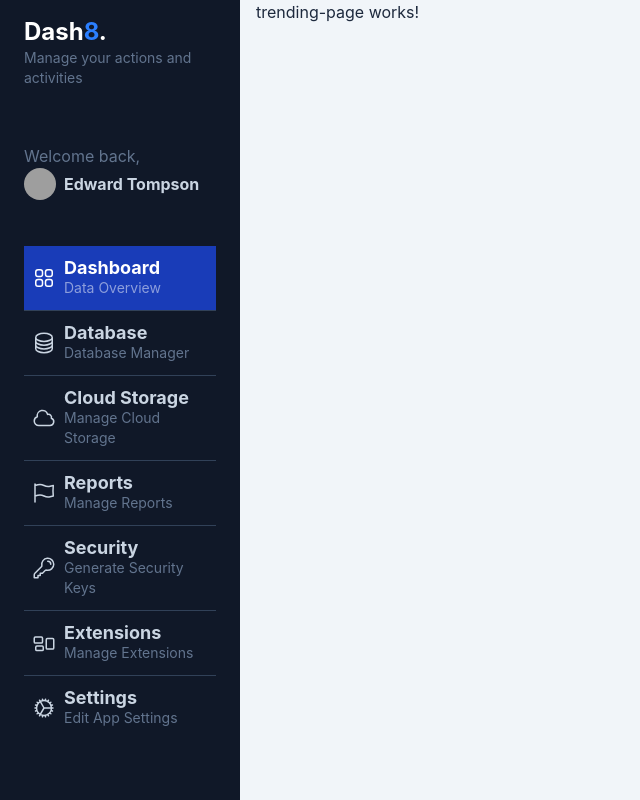
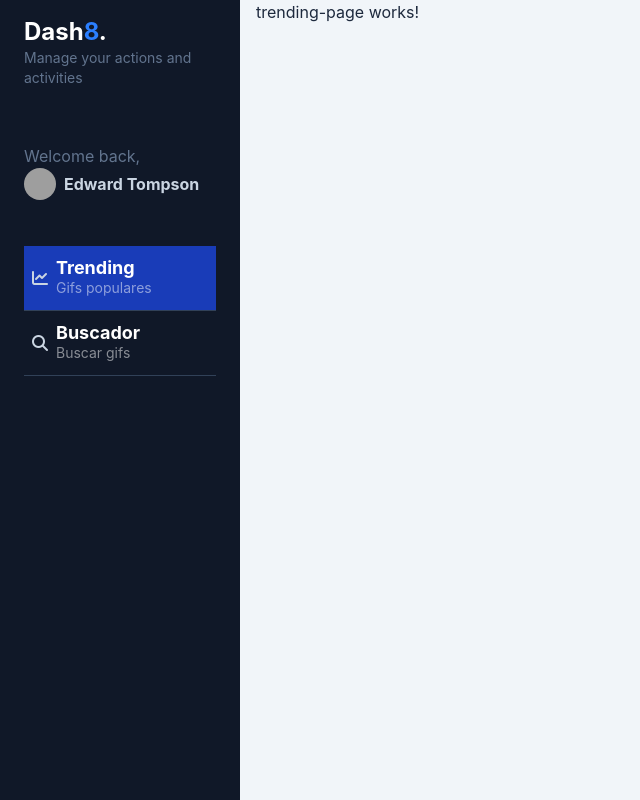
Before and after one commit to raulsr92/Project-rasr-gifsapp, an Angular app: page /dashboard/trending in a window 1280 px wide. Shown: the whole page, without its empty margins (0-640 px from the left). Built offline with nearby package versions, Linux system fonts and the light colour scheme; grey boxes are pictures that could not be loaded.

Commit message:
Clase 72 - RouterLinks

```diff
--- a/src/app/gifs/components/gifs-side-menu/gifs-side-menu-options/gifs-side-menu-options.html
+++ b/src/app/gifs/components/gifs-side-menu/gifs-side-menu-options/gifs-side-menu-options.html
@@ -1,82 +1,20 @@
-              <!--Nav-->
+  <!--Nav  clase de opcion activa: bg-blue-800-->
+
     <div id="nav" class="w-full px-6">
-                <a href="#" class="w-full px-2 inline-flex space-x-2 items-center border-b border-slate-700 py-3 bg-blue-800 hover:bg-white/5 transition ease-linear duration-150">
+
+      @for (option of menuOptions; track option.route) {
+
+        <a [routerLink]="option.route" routerLinkActive="bg-blue-800"  class="w-full px-2 inline-flex space-x-2 items-center border-b border-slate-700 py-3  hover:bg-white/5 transition ease-linear duration-150">
             <div>
-                        <svg xmlns="http://www.w3.org/2000/svg" fill="none" viewBox="0 0 24 24" stroke-width="1.5" stroke="currentColor" class="w-6 h-6 text-white">
-                            <path stroke-linecap="round" stroke-linejoin="round" d="M3.75 6A2.25 2.25 0 016 3.75h2.25A2.25 2.25 0 0110.5 6v2.25a2.25 2.25 0 01-2.25 2.25H6a2.25 2.25 0 01-2.25-2.25V6zM3.75 15.75A2.25 2.25 0 016 13.5h2.25a2.25 2.25 0 012.25 2.25V18a2.25 2.25 0 01-2.25 2.25H6A2.25 2.25 0 013.75 18v-2.25zM13.5 6a2.25 2.25 0 012.25-2.25H18A2.25 2.25 0 0120.25 6v2.25A2.25 2.25 0 0118 10.5h-2.25a2.25 2.25 0 01-2.25-2.25V6zM13.5 15.75a2.25 2.25 0 012.25-2.25H18a2.25 2.25 0 012.25 2.25V18A2.25 2.25 0 0118 20.25h-2.25A2.25 2.25 0 0113.5 18v-2.25z" />
-                          </svg>
+              <i [class]="option.icon"></i>
+            </div>
 
-                    </div>
             <div class="flex flex-col">
-                        <span class="text-lg font-bold leading-5 text-white">Dashboard</span>
-                        <span class="text-sm text-white/50 hidden md:block">Data Overview</span>
-                    </div>
-                </a>
-                <a href="#" class="w-full px-2 inline-flex space-x-2 items-center border-b border-slate-700 py-3 hover:bg-white/5 transition ease-linear duration-150">
-                    <div>
-                        <svg xmlns="http://www.w3.org/2000/svg" fill="none" viewBox="0 0 24 24" stroke-width="1.5" stroke="currentColor" class="w-6 h-6">
-                            <path stroke-linecap="round" stroke-linejoin="round" d="M20.25 6.375c0 2.278-3.694 4.125-8.25 4.125S3.75 8.653 3.75 6.375m16.5 0c0-2.278-3.694-4.125-8.25-4.125S3.75 4.097 3.75 6.375m16.5 0v11.25c0 2.278-3.694 4.125-8.25 4.125s-8.25-1.847-8.25-4.125V6.375m16.5 0v3.75m-16.5-3.75v3.75m16.5 0v3.75C20.25 16.153 16.556 18 12 18s-8.25-1.847-8.25-4.125v-3.75m16.5 0c0 2.278-3.694 4.125-8.25 4.125s-8.25-1.847-8.25-4.125" />
-                          </svg>
-                    </div>
-                    <div class="flex flex-col">
-                        <span class="text-lg text-slate-300 font-bold leading-5">Database</span>
-                        <span class="text-sm text-slate-500 hidden md:block">Database Manager</span>
-                    </div>
-                </a>
-                <a href="#" class="w-full px-2 inline-flex space-x-2 items-center border-b border-slate-700 py-3 hover:bg-white/5 transition ease-linear duration-150">
-                    <div>
-                        <svg xmlns="http://www.w3.org/2000/svg" fill="none" viewBox="0 0 24 24" stroke-width="1.5" stroke="currentColor" class="w-6 h-6">
-                            <path stroke-linecap="round" stroke-linejoin="round" d="M2.25 15a4.5 4.5 0 004.5 4.5H18a3.75 3.75 0 001.332-7.257 3 3 0 00-3.758-3.848 5.25 5.25 0 00-10.233 2.33A4.502 4.502 0 002.25 15z" />
-                          </svg>
-                    </div>
-                    <div class="flex flex-col">
-                        <span class="text-lg text-slate-300 font-bold leading-5">Cloud Storage</span>
-                        <span class="text-sm text-slate-500 hidden md:block">Manage Cloud Storage</span>
-                    </div>
-                </a>
-                <a href="#" class="w-full px-2 inline-flex space-x-2 items-center border-b border-slate-700 py-3 hover:bg-white/5 transition ease-linear duration-150">
-                    <div>
-                        <svg xmlns="http://www.w3.org/2000/svg" fill="none" viewBox="0 0 24 24" stroke-width="1.5" stroke="currentColor" class="w-6 h-6">
-                            <path stroke-linecap="round" stroke-linejoin="round" d="M3 3v1.5M3 21v-6m0 0l2.77-.693a9 9 0 016.208.682l.108.054a9 9 0 006.086.71l3.114-.732a48.524 48.524 0 01-.005-10.499l-3.11.732a9 9 0 01-6.085-.711l-.108-.054a9 9 0 00-6.208-.682L3 4.5M3 15V4.5" />
-                          </svg>
-                    </div>
-                    <div class="flex flex-col">
-                        <span class="text-lg text-slate-300 font-bold leading-5">Reports</span>
-                        <span class="text-sm text-slate-500 hidden md:block">Manage Reports</span>
-                    </div>
-                </a>
-                <a href="#" class="w-full px-2 inline-flex space-x-2 items-center border-b border-slate-700 py-3 hover:bg-white/5 transition ease-linear duration-150">
-                    <div>
-                        <svg xmlns="http://www.w3.org/2000/svg" fill="none" viewBox="0 0 24 24" stroke-width="1.5" stroke="currentColor" class="w-6 h-6">
-                            <path stroke-linecap="round" stroke-linejoin="round" d="M15.75 5.25a3 3 0 013 3m3 0a6 6 0 01-7.029 5.912c-.563-.097-1.159.026-1.563.43L10.5 17.25H8.25v2.25H6v2.25H2.25v-2.818c0-.597.237-1.17.659-1.591l6.499-6.499c.404-.404.527-1 .43-1.563A6 6 0 1121.75 8.25z" />
-                          </svg>
-                    </div>
-                    <div class="flex flex-col">
-                        <span class="text-lg text-slate-300 font-bold leading-5">Security</span>
-                        <span class="text-sm text-slate-500 hidden md:block">Generate Security Keys</span>
-                    </div>
-                </a>
-                <a href="#" class="w-full px-2 inline-flex space-x-2 items-center border-b border-slate-700 py-3 hover:bg-white/5 transition ease-linear duration-150">
-                    <div>
-                        <svg xmlns="http://www.w3.org/2000/svg" fill="none" viewBox="0 0 24 24" stroke-width="1.5" stroke="currentColor" class="w-6 h-6">
-                            <path stroke-linecap="round" stroke-linejoin="round" d="M2.25 7.125C2.25 6.504 2.754 6 3.375 6h6c.621 0 1.125.504 1.125 1.125v3.75c0 .621-.504 1.125-1.125 1.125h-6a1.125 1.125 0 01-1.125-1.125v-3.75zM14.25 8.625c0-.621.504-1.125 1.125-1.125h5.25c.621 0 1.125.504 1.125 1.125v8.25c0 .621-.504 1.125-1.125 1.125h-5.25a1.125 1.125 0 01-1.125-1.125v-8.25zM3.75 16.125c0-.621.504-1.125 1.125-1.125h5.25c.621 0 1.125.504 1.125 1.125v2.25c0 .621-.504 1.125-1.125 1.125h-5.25a1.125 1.125 0 01-1.125-1.125v-2.25z" />
-                          </svg>
-                    </div>
-                    <div class="flex flex-col">
-                        <span class="text-lg text-slate-300 font-bold leading-5">Extensions</span>
-                        <span class="text-sm text-slate-500 hidden md:block">Manage Extensions</span>
-                    </div>
-                </a>
-                <a href="#" class="w-full px-2 inline-flex space-x-2 items-center py-3 hover:bg-white/5 transition ease-linear duration-150">
-                    <div>
-                        <svg xmlns="http://www.w3.org/2000/svg" fill="none" viewBox="0 0 24 24" stroke-width="1.5" stroke="currentColor" class="w-6 h-6">
-                            <path stroke-linecap="round" stroke-linejoin="round" d="M4.5 12a7.5 7.5 0 0015 0m-15 0a7.5 7.5 0 1115 0m-15 0H3m16.5 0H21m-1.5 0H12m-8.457 3.077l1.41-.513m14.095-5.13l1.41-.513M5.106 17.785l1.15-.964m11.49-9.642l1.149-.964M7.501 19.795l.75-1.3m7.5-12.99l.75-1.3m-6.063 16.658l.26-1.477m2.605-14.772l.26-1.477m0 17.726l-.26-1.477M10.698 4.614l-.26-1.477M16.5 19.794l-.75-1.299M7.5 4.205L12 12m6.894 5.785l-1.149-.964M6.256 7.178l-1.15-.964m15.352 8.864l-1.41-.513M4.954 9.435l-1.41-.514M12.002 12l-3.75 6.495" />
-                          </svg>
-                    </div>
-                    <div class="flex flex-col">
-                        <span class="text-lg text-slate-300 font-bold leading-5">Settings</span>
-                        <span class="text-sm text-slate-500 hidden md:block">Edit App Settings</span>
+                  <span class="text-lg font-bold leading-5 text-white">{{option.label}}</span>
+                  <span class="text-sm text-white/50 hidden md:block">{{option.subLabel}}</span>
             </div>
         </a>
 
+      }
+
     </div>
--- a/src/app/gifs/components/gifs-side-menu/gifs-side-menu-options/gifs-side-menu-options.ts
+++ b/src/app/gifs/components/gifs-side-menu/gifs-side-menu-options/gifs-side-menu-options.ts
@@ -1,9 +1,35 @@
 import { ChangeDetectionStrategy, Component } from '@angular/core';
+import { RouterLink, RouterLinkActive } from "@angular/router";
+
+interface MenuOption {
+  label: string,
+  subLabel:string,
+  route: string,
+  icon: string
+}
 
 @Component({
   selector: 'app-gifs-side-menu-options',
-  imports: [],
+  imports: [RouterLink, RouterLinkActive],
   templateUrl: './gifs-side-menu-options.html',
   changeDetection: ChangeDetectionStrategy.OnPush,
 })
-export class GifsSideMenuOptions { }
+export class GifsSideMenuOptions {
+
+  menuOptions:MenuOption[] = [
+    {
+      label: 'Trending',
+      subLabel:'Gifs populares',
+      route:'/dashboard/trending',
+      icon: 'fa-solid fa-chart-line'
+    },
+    {
+      label: 'Buscador',
+      subLabel:'Buscar gifs',
+      route:'/dashboard/search',
+      icon: 'fa-solid fa-magnifying-glass'
+    }
+  ]
+
+
+ }
--- a/src/app/gifs/pages/dashboard-page/dashboard-page.html
+++ b/src/app/gifs/pages/dashboard-page/dashboard-page.html
@@ -8,7 +8,6 @@
 
            <app-gifs-side-menu/>
 
-
         <!--Fin Dashborad lateral-->
 
         <div class="ml-[240px] px-4 flex flex-col flex-1 h-full text-slate-800">
--- a/src/index.html
+++ b/src/index.html
@@ -9,5 +9,6 @@
 </head>
 <body>
   <app-root></app-root>
+  <script src="https://kit.fontawesome.com/33e3caf9b6.js" crossorigin="anonymous"></script>
 </body>
 </html>
```
Lines whose indentation alone changed are shown as unchanged.
